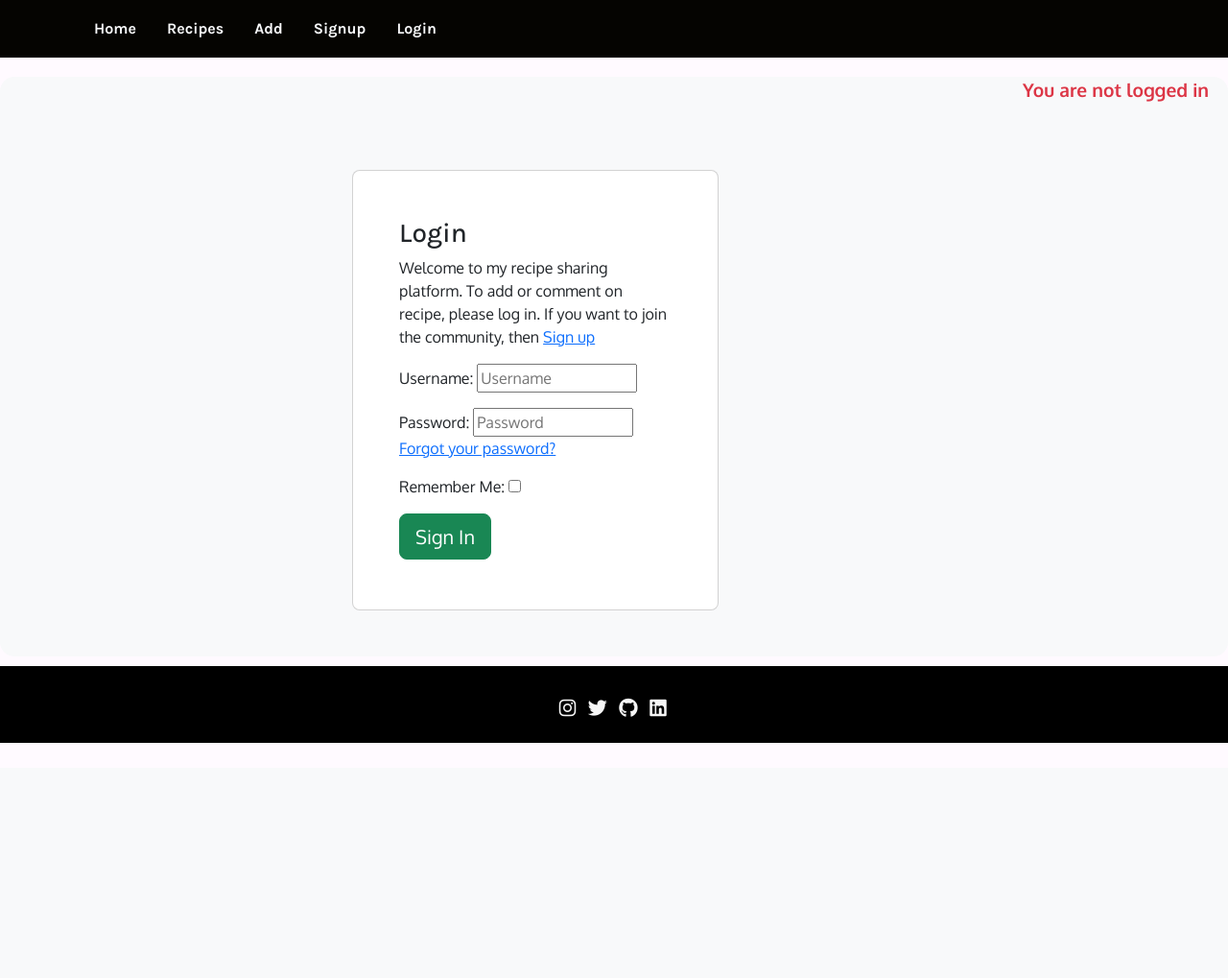
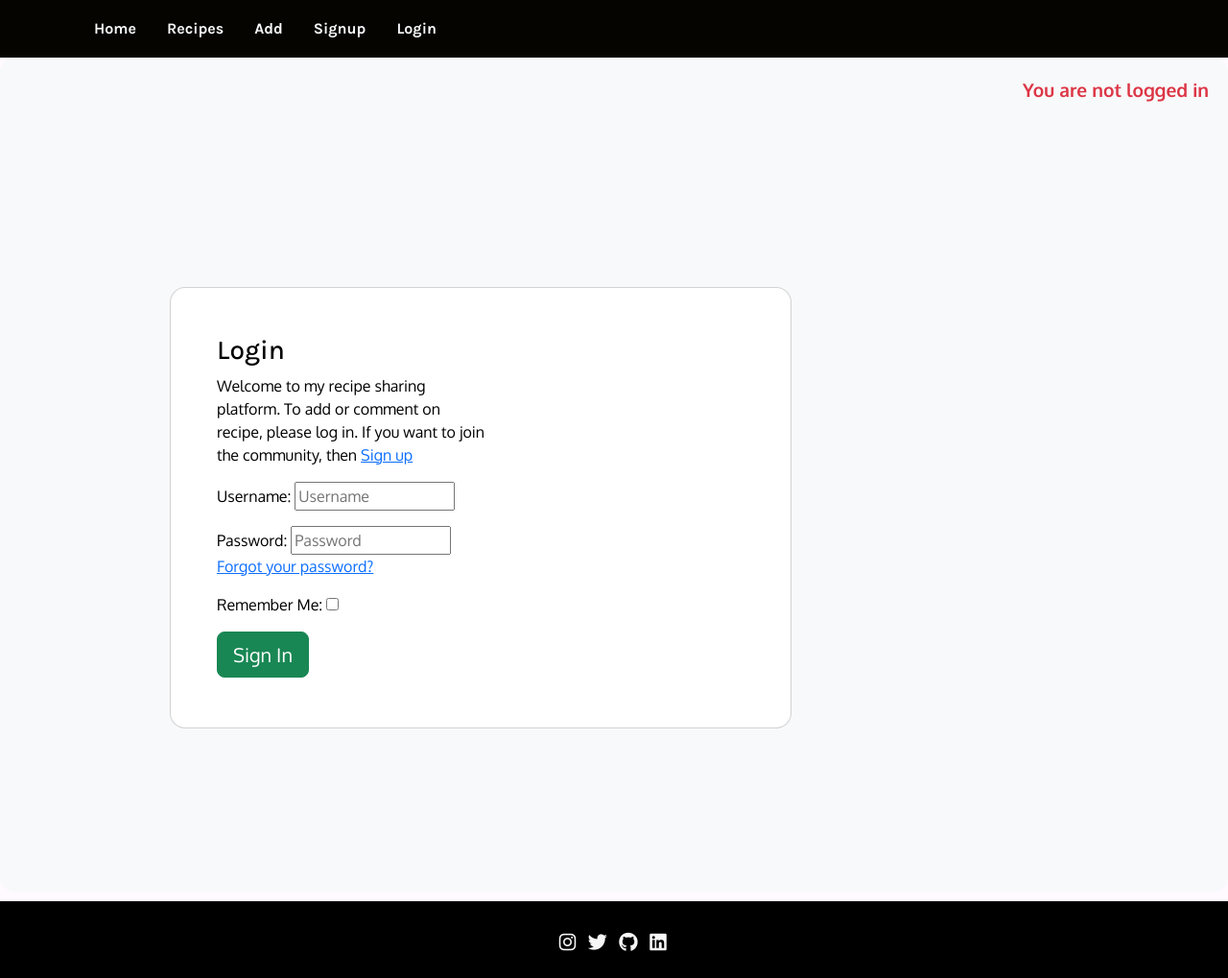
Before and after one commit to Poleshka/Meal-Share, a Django app: page /accounts/login/ in a window 1280 px wide. Shown: the whole page at 96% size. Before the commit the page ends 774 px from the top, so only its background shows below. Run offline with Django 5.2, Linux system fonts and the light colour scheme; some libraries are stand-ins or nearby versions.

Commit message:
Added styles to login/out

```diff
--- a/recipes/templates/recipes/edit_recipe.html
+++ b/recipes/templates/recipes/edit_recipe.html
@@ -13,8 +13,6 @@
         <div class="text-center">
             <button type="submit" class="btn-success btn-lg mb-1 btn-edit">Edit recipe</button>
         </div>
-
     </form>
-
 </div>
 {% endblock %}
--- a/recipes/templates/recipes/recipe_confirm_delete.html
+++ b/recipes/templates/recipes/recipe_confirm_delete.html
@@ -4,17 +4,12 @@
 
 <div class="container">
     <h1 class="text-center">Delete Recipe</h1>
-    <div class="">
     <form method="post" class="text-center">
         {% csrf_token %}
         <p>Are you sure you want to delete "{{object.title}}"?</p>
         <input type="submit" value="Confirm" class="btn btn-success btn-lg mb-1">
         <a href="{% url 'recipe_detail' object.id %}" class="btn btn-danger btn-lg mb-1">Cancel</a>
     </form>
-        <!-- button incase user does not want to delete the recipe -->
-
-    </div>
-
 </div>
 
 {% endblock %}
--- a/recipes/templates/recipes/recipes.html
+++ b/recipes/templates/recipes/recipes.html
@@ -4,7 +4,7 @@
 {% block content %}
 <h2 class="text-center">Select recipes for your weekly meals:</h2>
 <br>
-<div class="container-fluid justify-content-center d-flex flex-row">
+<div class="container justify-content-center flex-row">
     <div class="row">
         {% for recipe in recipes %}
         <div class="col-md-4 mb-4">
--- a/static/css/base.css
+++ b/static/css/base.css
@@ -1,21 +1,22 @@
 @import url('https://fonts.googleapis.com/css2?family=Karla:ital,wght@0,200..800;1,200..800&family=Oxygen:wght@300;400;700&display=swap');
 
 /* General */
-
-body {
-    /* display: flex; */
+html, body {
+    height: 100%;
+    margin: 0;
+    display: flex;
+    flex-direction: column;
     background-color: #fffaff;
-    height: 100%;
-    font-family:'Oxygen', sans-serif;
+    font-family: 'Oxygen', sans-serif;
 }
 
-h1, h2, h3, h4, h5 {
+h1,h2, h3, h4, h5 {
     font-family: 'Karla', serif;
 }
 main {
-    /* max-width: 1200px; */
-    margin: 0 auto;
-    /* padding: 20px; */
+
+    min-height: 100vh;
+    flex-grow: 1;
 }
 /* Header */
 /* Navbar */
@@ -102,3 +103,22 @@ i {
     flex-direction: column;
     justify-content: space-between;
 }
+.conteiner {
+    display: block;
+}
+
+.recipe-img {
+    display: block;
+    /* position: absolute; */
+    /* display:flex; */
+
+}
+.recipe-info{
+    display: flex;
+    flex-direction: column;
+    align-items: center;
+    justify-content: center;
+}
+.fit {
+    min-height: 100vh;
+}
--- a/templates/account/login.html
+++ b/templates/account/login.html
@@ -4,12 +4,14 @@
 {% block head_title %}{% trans "Login" %}{% endblock %}
 {% block content %}
 
-<section class="h-100 h-custom">
+<section class="vh-100">
   <div class="container py-5 h-100">
     <div class="row d-flex justify-content-center align-items-center h-100">
-      <div class="col-lg-8 col-xl-6">
-        <div class="card rounded-3">
-          <div class="card-body p-4 p-md-5">
+      <div class="col col-xl-10">
+        <div class="card" style="border-radius: 1rem;">
+          <div class="row g-0">
+            <div class="col-md-6 col-lg-7 d-flex align-items-center">
+              <div class="card-body p-lg-5 text-black">
                 <h3>{% trans "Login" %}</h3>
                 <p>{% blocktrans %}Welcome to my recipe sharing platform. To add or comment on recipe, please log in.
                   If you want to join the community, then <a class="link" href="{{ signup_url }}">Sign up</a>
@@ -27,5 +29,8 @@
           </div>
         </div>
       </div>
+    </div>
+  </div>
 </section>
+
 {% endblock %}
--- a/templates/base.html
+++ b/templates/base.html
@@ -36,13 +36,12 @@
             <div class="navbar">
                 <div class="container">
                     <ul class="nav justify-content-center">
-
                         <li class="nav-item">
                             <a class="nav-link active" href="{% url 'home' %}" aria-current="page">Home</a>
                         </li>
                         <li class="nav-item">
-                    <a class="nav-link {% if request.path == 'recipes' %}active{% endif %}" href="{% url 'recipes' %}"
-                        aria-current="page">Recipes</a>
+                            <a class="nav-link {% if request.path == 'recipes' %}active{% endif %}"
+                                href="{% url 'recipes' %}" aria-current="page">Recipes</a>
                         </li>
                         <li class="nav-item">
                             <a class="nav-link {% if request.path == 'add_recipe' %}active{% endif %}"
```
Also changed, not shown: recipes/templates/recipes/recipe_detail.html (+4 -4 lines), recipes/views.py (+11 -0 lines), templates/account/logout.html (+10 -6 lines), templates/account/signup.html (+16 -10 lines). Lines whose indentation alone changed are shown as unchanged.
